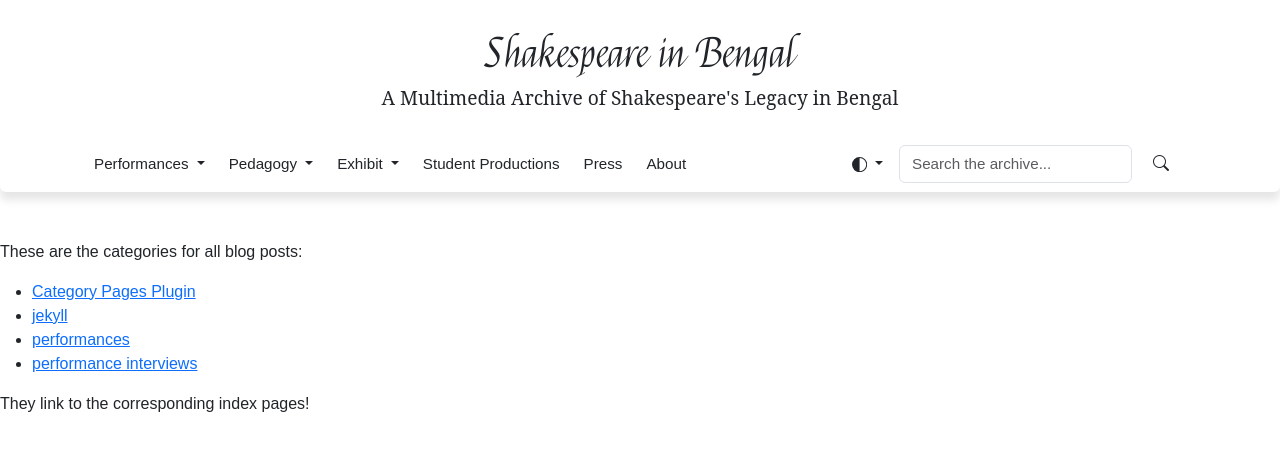
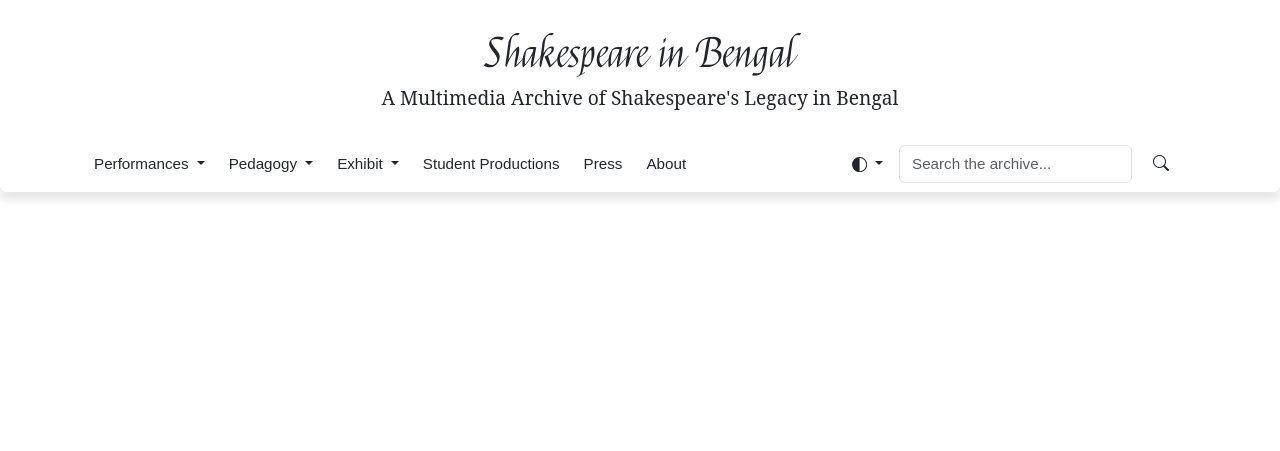
Before and after one commit to shakespeareinbengal/shakespeareinbengal.github.io, a Jekyll site: the page built from index.markdown, in a window 1280 px wide. Shown: the top 451 px of the page. Built offline with Jekyll 4.4.1, drawn with Linux system fonts in a browser that asks for light colours.

Commit message:
Remove list of categories

```diff
--- a/index.markdown
+++ b/index.markdown
@@ -4,11 +4,3 @@
 
 layout: default
 ---
-
-<p>These are the categories for all blog posts:</p>
-<ul>
-{% for category in site.categories %}
-<li><a href="{{ site.url }}/category/{{ category | first | url_encode }}/index.html">{{ category | first }}</a></li>
-{% endfor %}
-</ul>
-<p>They link to the corresponding index pages!</p>
```
